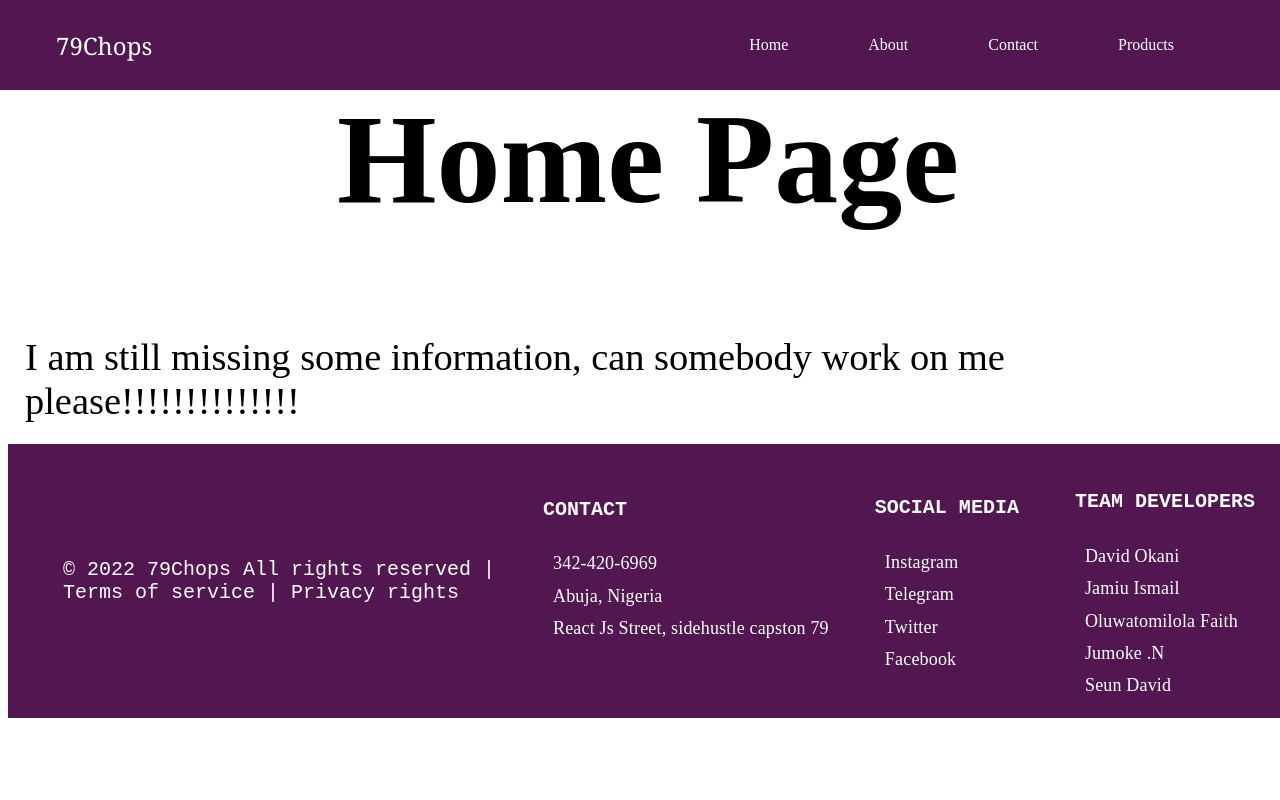
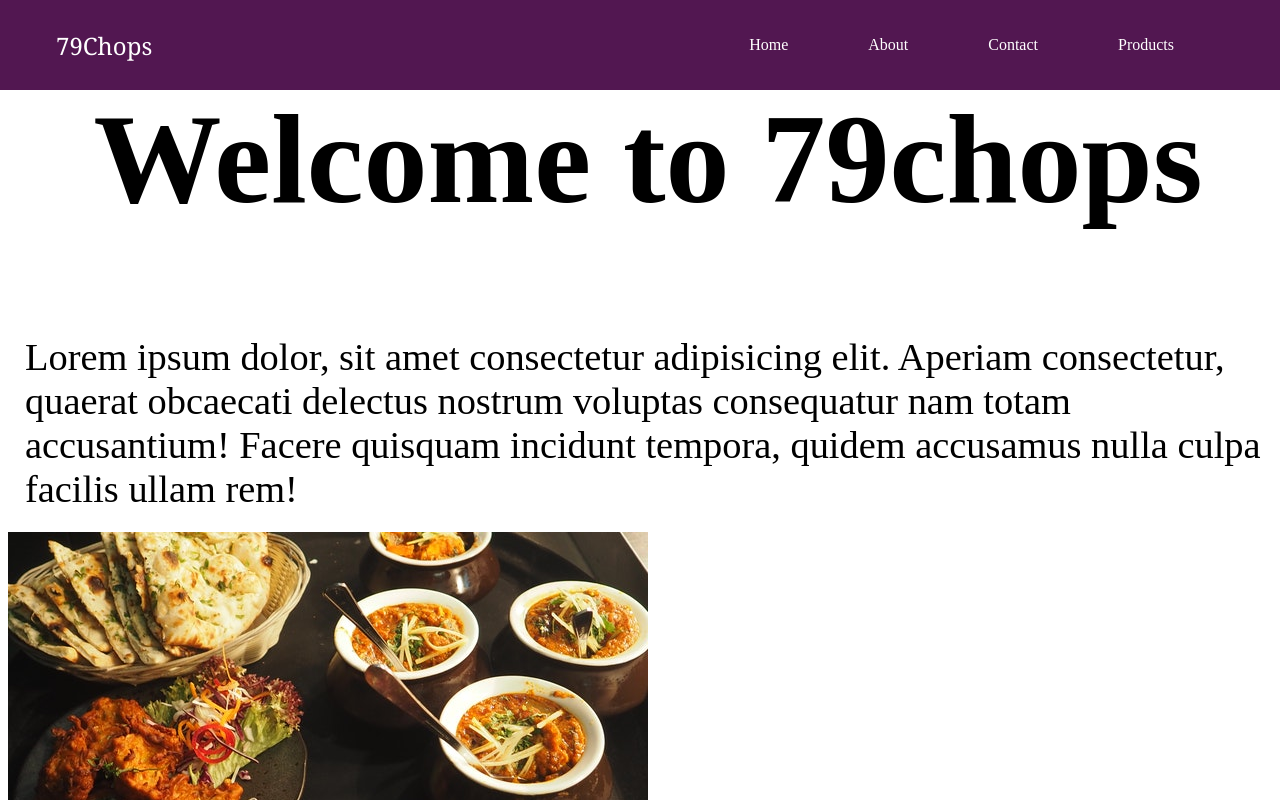
Before and after one commit to davidokani/79chops, a React (Create React App) app: page / in a window 1280 px wide. Shown: the top 800 px of the page. Built offline with nearby package versions, Linux system fonts and the light colour scheme; a web font is replaced by a local one.

Commit message:
still working on the home page

```diff
--- a/src/pages/contact/Contact.jsx
+++ b/src/pages/contact/Contact.jsx
@@ -1,4 +1,5 @@
 import React from 'react'
+import { Link } from 'react-router-dom'
 import './contact.css'
 
 const Contact = () => {
@@ -83,13 +84,12 @@ const Contact = () => {
         <br />
         <button type='submit'>Subscribe</button>
       </fieldset>
-
       <h3>Stay in Touch!</h3>
-      <a href='#'>Instagram</a>
+      <Link to='#'>Instagram</Link>
       <br />
-      <a href='#'>Twitter</a>
+      <Link to='#'>Twitter</Link>
       <br />
-      <a href='#'>Linkedln</a>
+      <Link to='#'>Linkedln</Link>
       <br />
     </div3>
   )
--- a/src/pages/home/Home.jsx
+++ b/src/pages/home/Home.jsx
@@ -3,12 +3,19 @@ import './home.css'
 
 const Home = () => {
   return (
-    <div>
-      <h1>Home Page</h1>
-      <p>
-        I am still missing some information, can somebody work on me
-        please!!!!!!!!!!!!!!
-      </p>
+    <div className='homeContainer'>
+      <div className='homeLeftContainer'>
+        <h1 className='intro'>Welcome to 79chops</h1>
+        <p className='paraIntro'>
+          Lorem ipsum dolor, sit amet consectetur adipisicing elit. Aperiam
+          consectetur, quaerat obcaecati delectus nostrum voluptas consequatur
+          nam totam accusantium! Facere quisquam incidunt tempora, quidem
+          accusamus nulla culpa facilis ullam rem!
+        </p>
+      </div>
+      <div className='homeRightContainer'>
+        <img src='/images/pic5.jpg' alt='img5' />
+      </div>
     </div>
   )
 }
```
Also changed, not shown: src/pages/about/About.jsx (+2 -7 lines).
